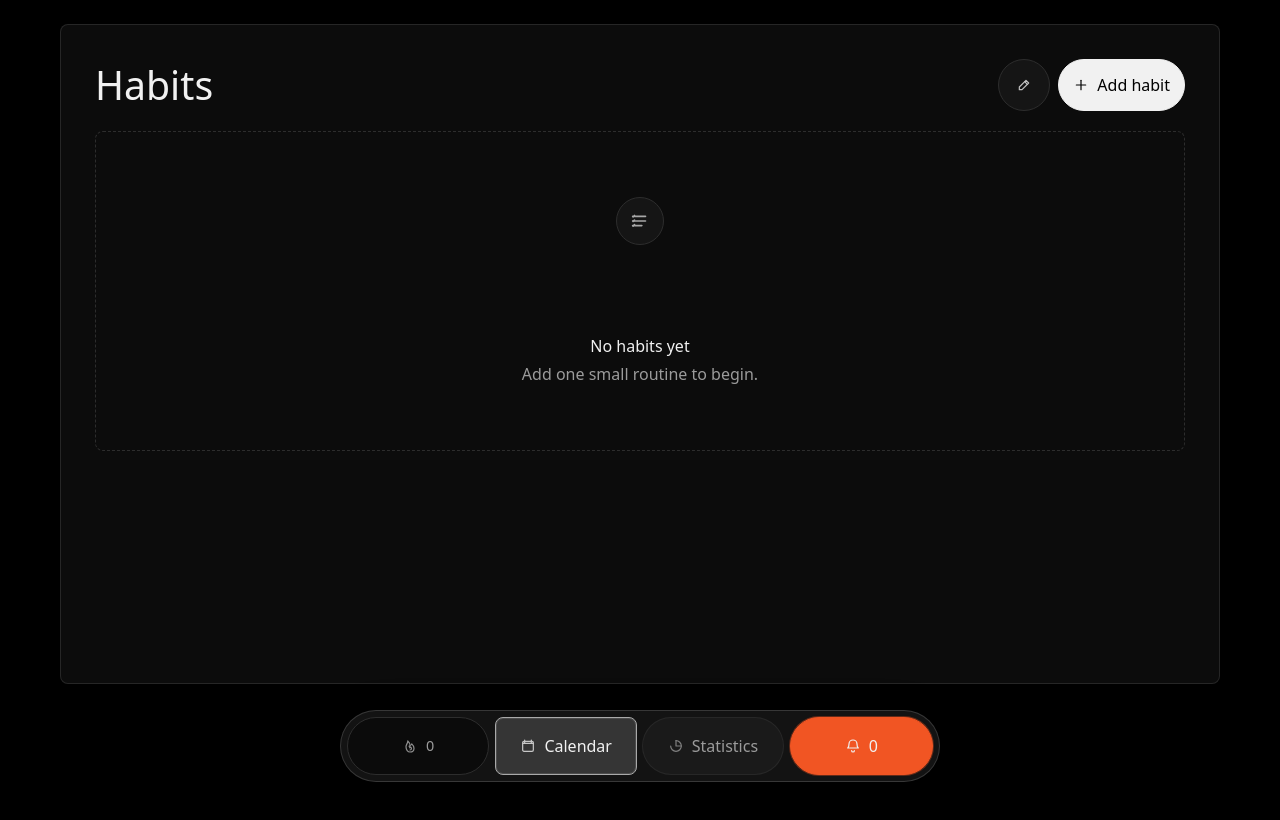
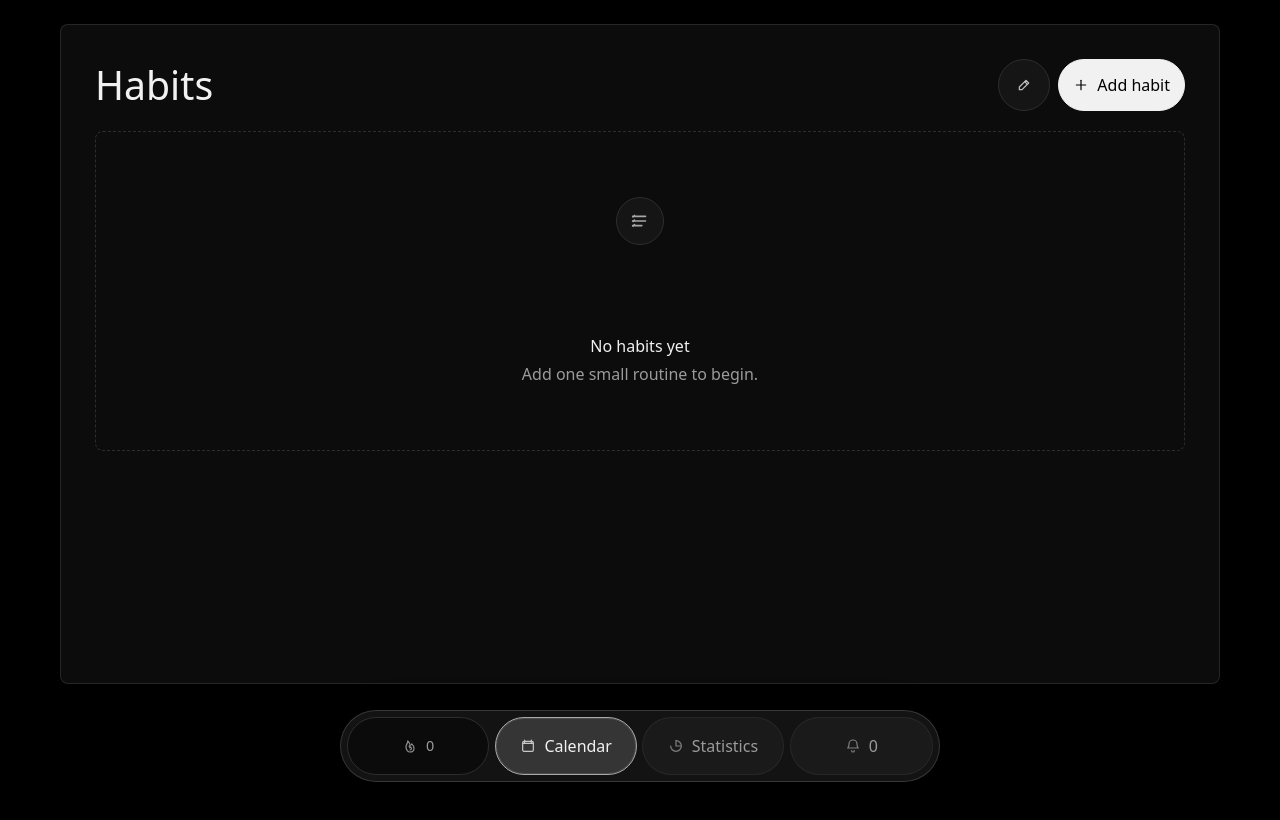
Before and after one commit to luvasramos/habit-tracker, a React (Vite) app: page / in a window 1280 px wide. Shown: the top 820 px of the page. Built offline with nearby package versions, Linux system fonts and the light colour scheme; a web font is replaced by a local one.

Commit message:
Polish floating navigation states

```diff
--- a/src/App.tsx
+++ b/src/App.tsx
@@ -114,6 +114,7 @@ const FloatingNavigation = ({
       ref={reminderButtonRef}
       type="button"
       className="floating-nav__reminder"
+      data-reminder-state={remainingCount > 0 ? 'pending' : 'complete'}
       aria-label={`${remainingCount} habits remaining today`}
       aria-expanded={reminderOpen}
       aria-controls="today-remaining-popover"
--- a/src/styles.css
+++ b/src/styles.css
@@ -372,6 +372,7 @@ h2 {
   width: calc(50% - 2.5px);
   min-height: 58px;
   border-color: color-mix(in srgb, var(--soft) 72%, var(--border-strong));
+  border-radius: 999px;
   background: color-mix(in srgb, var(--surface-3) 88%, var(--soft));
   box-shadow: inset 0 0 0 1px color-mix(in srgb, var(--soft) 14%, transparent);
   pointer-events: none;
@@ -385,25 +386,49 @@ h2 {
 
 .floating-nav__reminder {
   flex: 0.72 1 0;
+  border-color: color-mix(in srgb, var(--border) 72%, transparent);
+  background: color-mix(in srgb, var(--surface-3) 42%, var(--surface-2));
+  color: var(--muted);
+  transition:
+    transform 120ms ease,
+    border-color 180ms ease,
+    background 180ms ease,
+    color 180ms ease,
+    opacity 120ms ease,
+    box-shadow 180ms ease;
+}
+
+.floating-nav__reminder[data-reminder-state='pending'] {
   border-color: #f15523;
   background: #f15523;
   color: #f1f1f1;
   box-shadow: 0 0 0 1px color-mix(in srgb, #f15523 36%, transparent);
 }
 
-.floating-nav__reminder:hover,
-.floating-nav__reminder:focus-visible {
+.floating-nav__reminder:hover {
+  border-color: color-mix(in srgb, var(--border-strong) 62%, transparent);
+  background: color-mix(in srgb, var(--surface-3) 58%, var(--surface-2));
+  color: var(--soft);
+}
+
+.floating-nav__reminder[data-reminder-state='pending']:hover,
+.floating-nav__reminder[data-reminder-state='pending']:focus-visible {
   border-color: color-mix(in srgb, #f15523 76%, #f1f1f1);
   background: #f15523;
   color: #f1f1f1;
 }
 
 .floating-nav__reminder .icon {
+  color: currentColor;
+  opacity: 0.78;
+}
+
+.floating-nav__reminder[data-reminder-state='pending'] .icon {
   color: #f1f1f1;
   opacity: 1;
 }
 
-.floating-nav__reminder[aria-expanded='true'] {
+.floating-nav__reminder[data-reminder-state='pending'][aria-expanded='true'] {
   border-color: color-mix(in srgb, #f15523 70%, var(--border-strong));
   background: #f15523;
   color: #f1f1f1;
```
